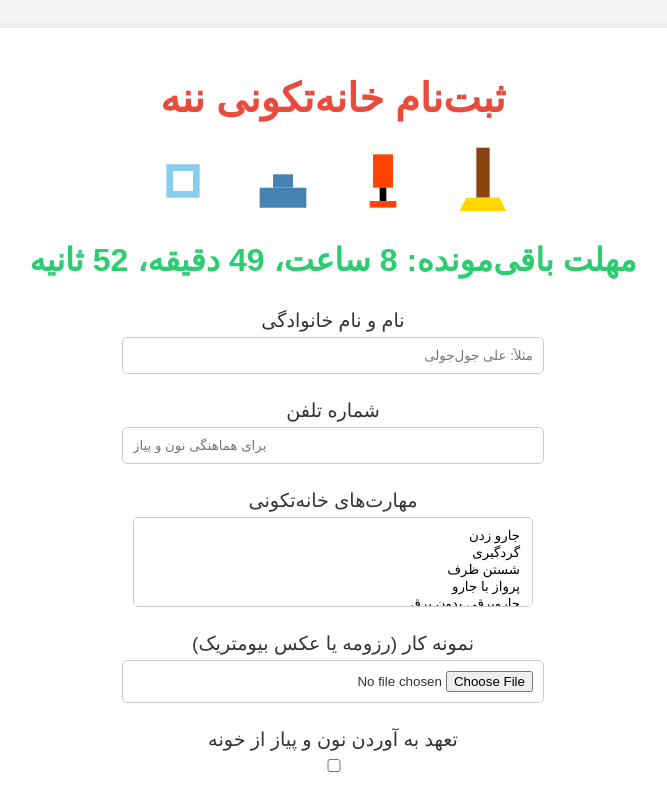
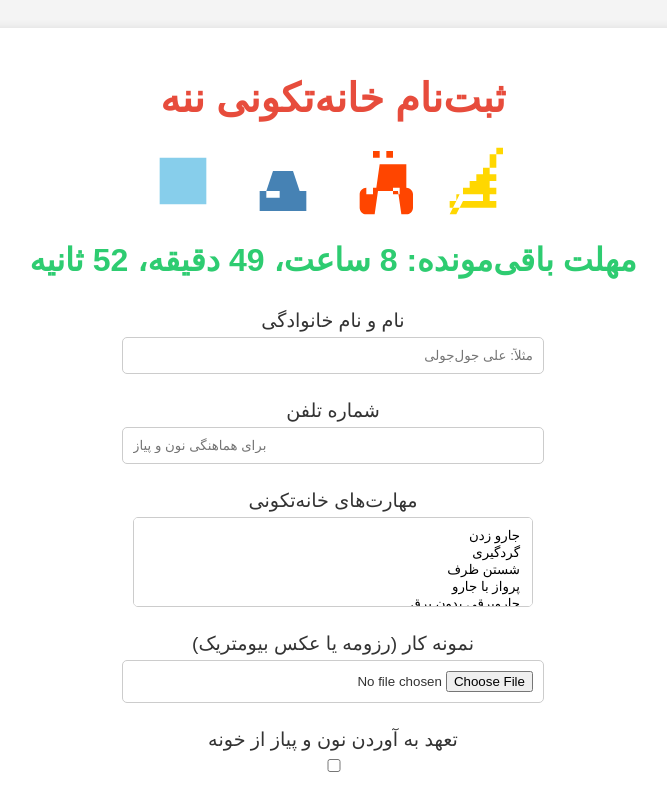
Before and after one commit to Roham0010/Maman-house-work, a plain HTML site: page index.html in a window 1280 px wide. Shown: the top 794 px of the page, without its empty margins (307-974 px from the left). Drawn offline with Linux system fonts and the light colour scheme.

Commit message:
Update index.html

```diff
--- a/index.html
+++ b/index.html
@@ -78,13 +78,13 @@
 
         <div class="icons">
             <!-- جارو -->
-            <svg xmlns="http://www.w3.org/2000/svg" viewBox="0 0 48 48"><path fill="#FFD700" d="M12 42h24v-4H12z"/><path fill="#8B4513" d="M20 4h8v30h-8z"/><path fill="#FFD700" d="M14 34h20l4 8H10z"/></svg>
+            <svg xmlns="http://www.w3.org/2000/svg" viewBox="0 0 24 24" fill="#FFD700"><path d="M20 2h-2v2h-2v2h-2v2h-2v2h-2v2h-2v2h-2v2h-2v2h-2v2h14v-2h-2v-2h2v-2h-2v-2h2v-2h-2v-2h2v-2h-2V8h2V6h-2V4h2V2zm-8 16H6l-2 4H2l3-6h7v2z"/></svg>
             <!-- جاروبرقی -->
-            <svg xmlns="http://www.w3.org/2000/svg" viewBox="0 0 48 48"><path fill="#FF4500" d="M18 8h12v20H18z"/><path fill="#000" d="M22 28h4v8h-4z"/><path fill="#FF4500" d="M16 36h16v4H16z"/></svg>
+            <svg xmlns="http://www.w3.org/2000/svg" viewBox="0 0 24 24" fill="#FF4500"><path d="M19 7h-8l-1 7H7c-1.1 0-2 .9-2 2v4c0 1.1.9 2 2 2h2.5l1-7h6l1 7H19c1.1 0 2-.9 2-2v-4c0-1.1-.9-2-2-2zM9 16H7v-2h2v2zm8 0h-2v-2h2v2zM11 5V3H9v2h2zm2 0h2V3h-2v2z"/></svg>
             <!-- خاک‌انداز -->
-            <svg xmlns="http://www.w3.org/2000/svg" viewBox="0 0 48 48"><path fill="#4682B4" d="M10 28h28v12H10z"/><path fill="#4682B4" d="M18 20h12v8H18z"/></svg>
+            <svg xmlns="http://www.w3.org/2000/svg" viewBox="0 0 24 24" fill="#4682B4"><path d="M20 9H9l-2 6H5v6h14v-6h-2l-2-6zm-9 8H7v-2h4v2z"/></svg>
             <!-- دستمال -->
-            <svg xmlns="http://www.w3.org/2000/svg" viewBox="0 0 48 48"><path fill="#87CEEB" d="M14 14h20v20H14z"/><path fill="#FFF" d="M18 18h12v12H18z"/></svg>
+            <svg xmlns="http://www.w3.org/2000/svg" viewBox="0 0 24 24" fill="#87CEEB"><path d="M19 5H5v14h14V5zm-2 2H7v10h10V7z"/></svg>
         </div>
 
         <div class="timer" id="timer"></div>
```
